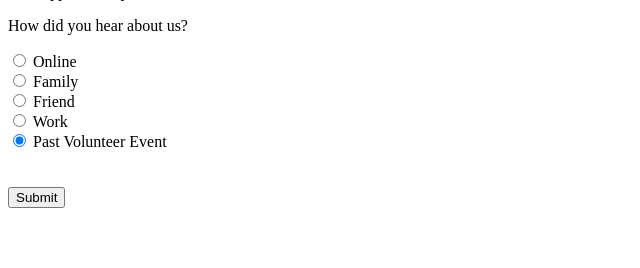
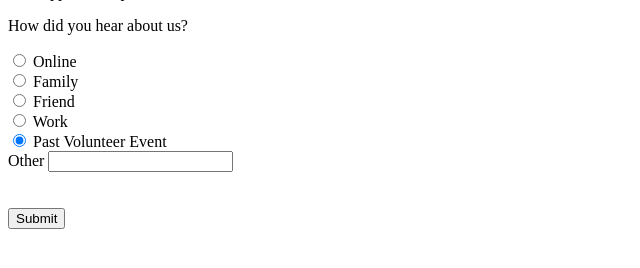
Before and after one commit to andigibson93/team-16, a Flask app: template templates/volunteer.html in a window 1280 px wide. Shown: the part 347-615 px from the top of the page, without its empty margins (0-640 px from the left). Run offline with Flask 2, Linux system fonts and the light colour scheme; the template is opened without the code that fills it, so the values that code supplies are empty.

Commit message:
lastchanges

```diff
--- a/templates/volunteer.html
+++ b/templates/volunteer.html
@@ -30,9 +30,11 @@
     <input type="radio" name="us" value=" " checked> Family<br>
     <input type="radio" name="us" value=" " checked> Friend <br>
     <input type="radio" name="us" value=" " checked> Work <br>
-    <input type="radio" name="us" value=" " checked> Past Volunteer Event<br>
+    <input type="radio" name="us" value=" " checked> Past Volunteer Event <br>
+    Other
+    <input type="text" name="other" value=" ">
+    <br><br><br>
     </forum>
-    <br><br>
 
       <input type="submit" value="Submit">
 
```
